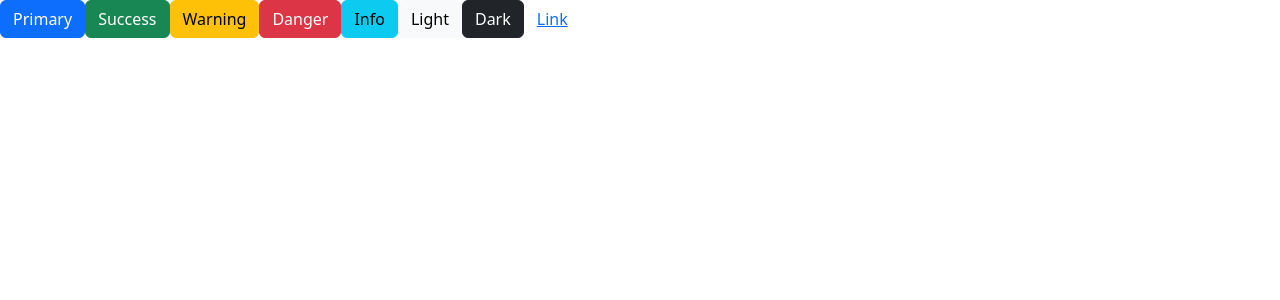
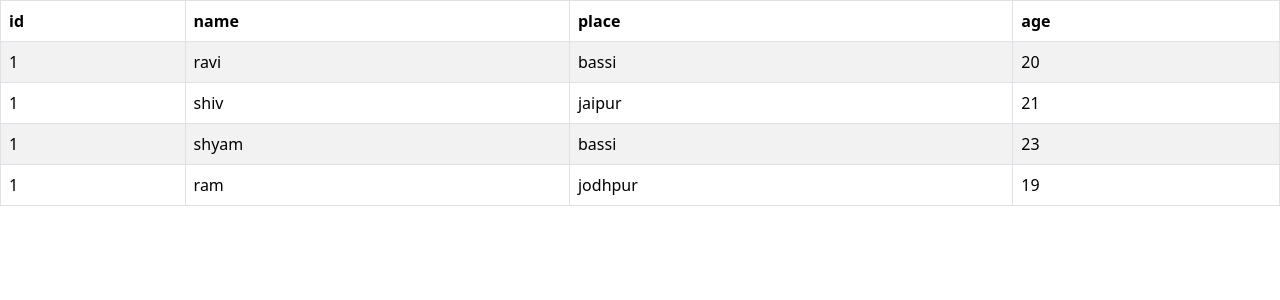
Before and after one commit to RAVIWITHGIT/React, a React (Create React App) app: page / in a window 1280 px wide. Shown: the top 300 px of the page. Built offline with nearby package versions, Linux system fonts and the light colour scheme.

Commit message:
List with bootstrap table

```diff
--- a/src/App.js
+++ b/src/App.js
@@ -1,12 +1,12 @@
 import React from 'react';
-import Tut32 from './tut32_Reactbootstrap/tut32';
+import Tut34 from './tut34Listwithbootstrap_table/tut34';
 
 
 
 function App() {
 
   return (
-    <Tut32/>
+    <Tut34/>
   );
 }
 
--- /dev/null
+++ b/src/tut34Listwithbootstrap_table/tut34.js
@@ -0,0 +1,66 @@
+import React from 'react'
+import Table from 'react-bootstrap/Table';
+
+const data = [
+    {name:"ravi",place:"bassi",age:20},
+    {name:"shiv",place:"jaipur",age:21},
+    {name:"shyam",place:"bassi",age:23},
+    {name:"ram",place:"jodhpur",age:19},
+]
+
+const Tut34 = () => {
+  return (
+    <div>
+      <Table striped bordered hover>
+        <thead>
+        <tr>
+            <th>id</th>
+            <th>name</th>
+            <th>place</th>
+            <th>age</th>
+        </tr>
+        </thead>
+        <tbody>
+        {
+            //**************** */ make without condition
+            data.map((value,i)=>{
+                return (
+                <tr key={i}>
+                    <td>1</td>
+                    <td>{value.name}</td>
+                    <td>{value.place}</td>
+                    <td>{value.age}</td>
+                </tr>
+                )
+            })
+
+            //******************* */ with condition,we can two way write
+            // data.map((value,i)=>{
+            //     return (
+            //         value.age>20?<tr key={i}>
+            //         <td>1</td>
+            //         <td>{value.name}</td>
+            //         <td>{value.place}</td>
+            //         <td>{value.age}</td>
+            //     </tr>:null
+            //     )
+            // })
+
+            // ******************* second way
+            // data.map((value,i)=>
+            //         value.age>20?<tr key={i}>
+            //         <td>1</td>
+            //         <td>{value.name}</td>
+            //         <td>{value.place}</td>
+            //         <td>{value.age}</td>
+            //     </tr>:null
+            // )
+        }
+        </tbody>
+
+      </Table>
+    </div>
+  )
+}
+
+export default Tut34
```
